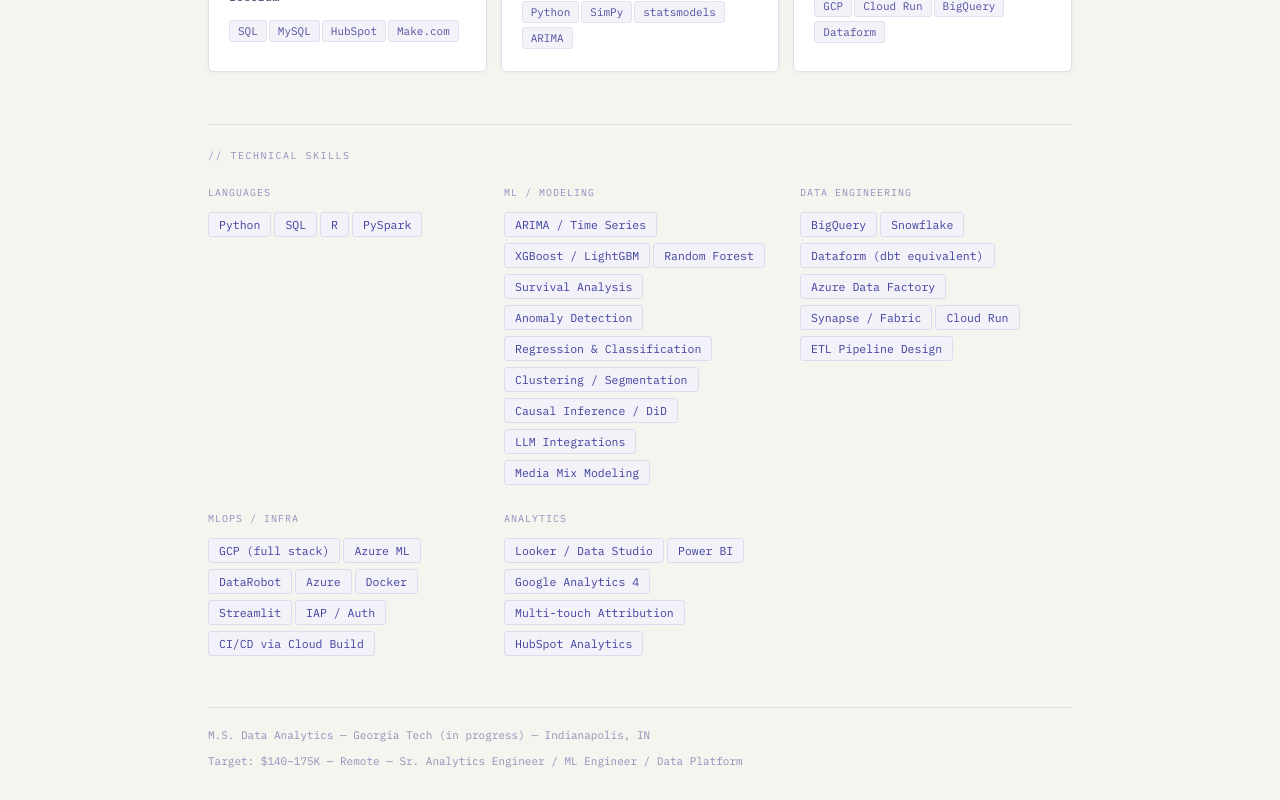
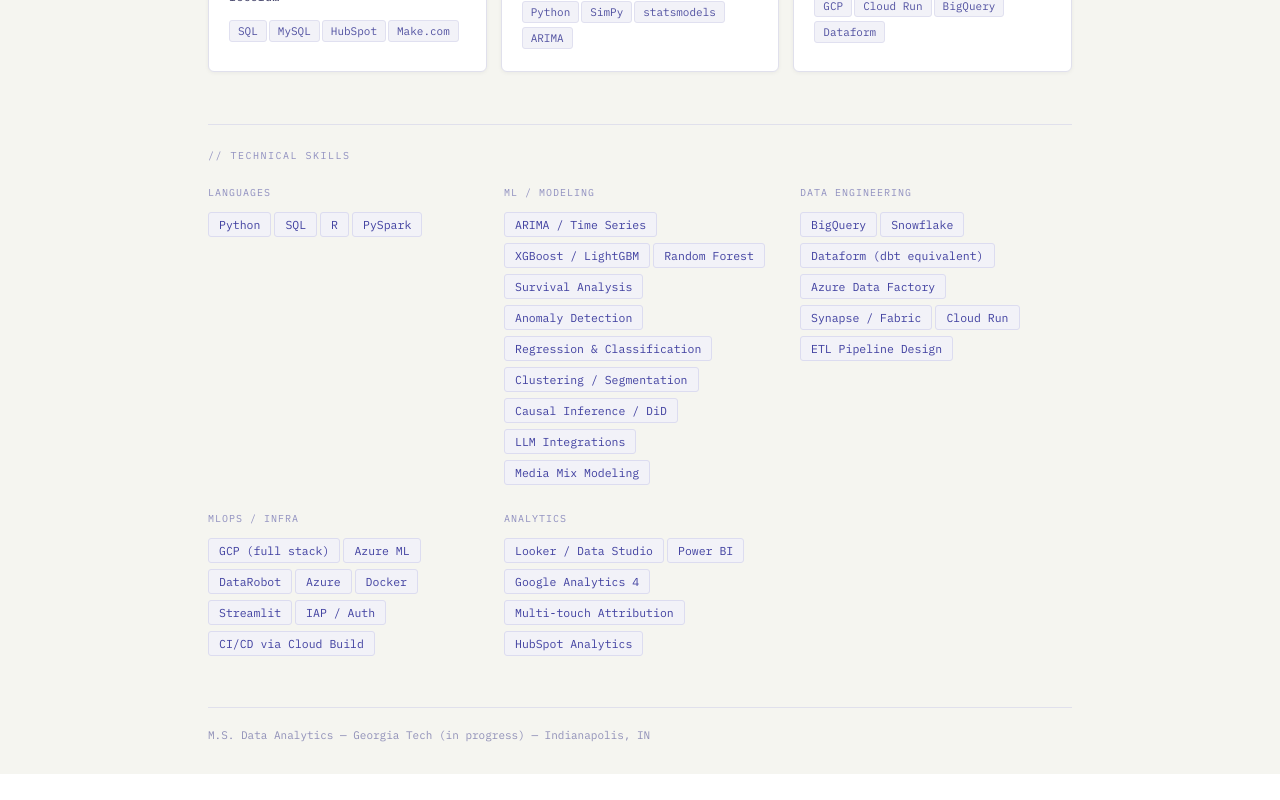
Before and after one commit to cmay45/portfolio, a React (Vite) app: page / in a window 1280 px wide. Shown: the part 1716-2516 px from the top of the page. After the commit the page ends 2490 px from the top, so only its background shows below. Built offline with nearby package versions, Linux system fonts and the light colour scheme.

Commit message:
softened language

```diff
--- a/src/Portfolio.jsx
+++ b/src/Portfolio.jsx
@@ -590,7 +590,7 @@
         {/* Footer */}
         <div style={{ marginTop: 48, paddingTop: 20, borderTop: `1px solid ${t.headerBorder}`, display: "flex", justifyContent: "space-between", alignItems: "center", flexWrap: "wrap", gap: 12 }}>
           <div style={{ fontSize: 11, color: t.footerText, fontFamily: "\'IBM Plex Mono\',monospace" }}>M.S. Data Analytics — Georgia Tech (in progress) — Indianapolis, IN</div>
-          <div style={{ fontSize: 11, color: t.footerText, fontFamily: "\'IBM Plex Mono\',monospace" }}>Target: $140–175K — Remote — Sr. Analytics Engineer / ML Engineer / Data Platform</div>
+          {/* <div style={{ fontSize: 11, color: t.footerText, fontFamily: "\'IBM Plex Mono\',monospace" }}>Target: $140–175K — Remote — Sr. Analytics Engineer / ML Engineer / Data Platform</div> */}
         </div>
       </div>
     </div>
```
